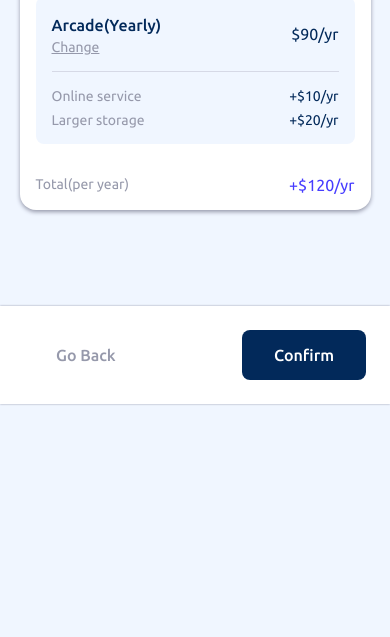
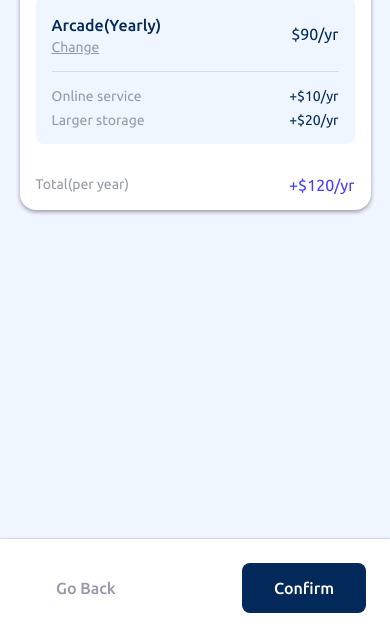
Before and after one commit to DandyHype/multi-step-form-main, a plain HTML site: page index.html in a window 390 px wide. Shown: the part 207-844 px from the top of the page. Drawn offline with Linux system fonts and the light colour scheme.

Commit message:
navbar fixed

```diff
--- a/assets/css/style.css
+++ b/assets/css/style.css
@@ -447,7 +447,7 @@
 
  @media (max-width: 950px) {
   body{
-    height: 100vh;
+    height: 100%;
 
   }
    main {
@@ -503,7 +503,7 @@
     display: flex;
     justify-content: space-between;
     width: 100%;
-    position: sticky;
+    position: fixed;
     bottom: 0;
     padding: 1.5rem 1.5rem;
     background-color: var(--clr-neutral-100);
```
